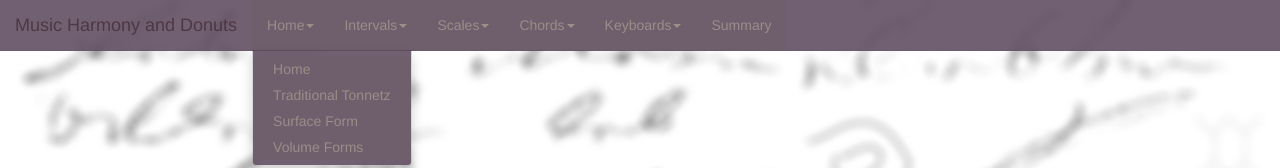
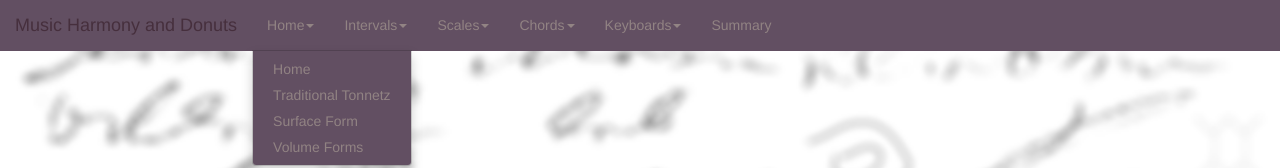
Before and after one commit to KarlCampanellaDysart/dysartp-website, a website: page index.html in a window 1280 px wide. Both pictures are taken after a click on the button "Home". Shown: the top 168 px of the page. Drawn offline with nearby package versions, Linux system fonts and the light colour scheme.

Commit message:
deploy to heroku with nav changes

```diff
--- a/css/main.css
+++ b/css/main.css
@@ -41,22 +41,22 @@
 	border-bottom: 1px solid rgba(98,79,98,0.25);
 }
 header{
-	background-color: rgba(98,79,98,1);
+	background-color: rgba(98,79,98,.9);
 	margin-bottom: 0px;
 	padding-bottom: 0px;
 	border-bottom: 1px solid rgba(98,79,98,1);
 }
 ul.dropdown-menu{
-	background-color: rgba(98,79,98,.9) !important;
+	background-color: rgba(98,79,98,1) !important;
 }
 .navbar li{
-	background-color: rgba(255,253,210, .9) !important;
+	background-color: rgba(255,253,210, .0) !important;
 }
 .navbar li:hover{
-	background-color: rgba(255,253,210, .9) !important;
+	background-color: rgba(255,253,210, .0) !important;
 }
 .navbar li:focus{
-	background-color: rgba(255,253,210, .9) !important;
+	background-color: rgba(255,253,210, .3) !important;
 }
 .navbar li a{
 	color: rgba(255,253,210, .3);
@@ -77,7 +77,7 @@ ul.dropdown-menu{
 	color: rgba(43,16,25, .5);
 }
 .navbar{
-	background-color: rgba(98,79,98,.9);
+	background-color: rgba(98,79,98,1);
 	border: none !important;
 	border-radius: 0px !important;
 }
```
